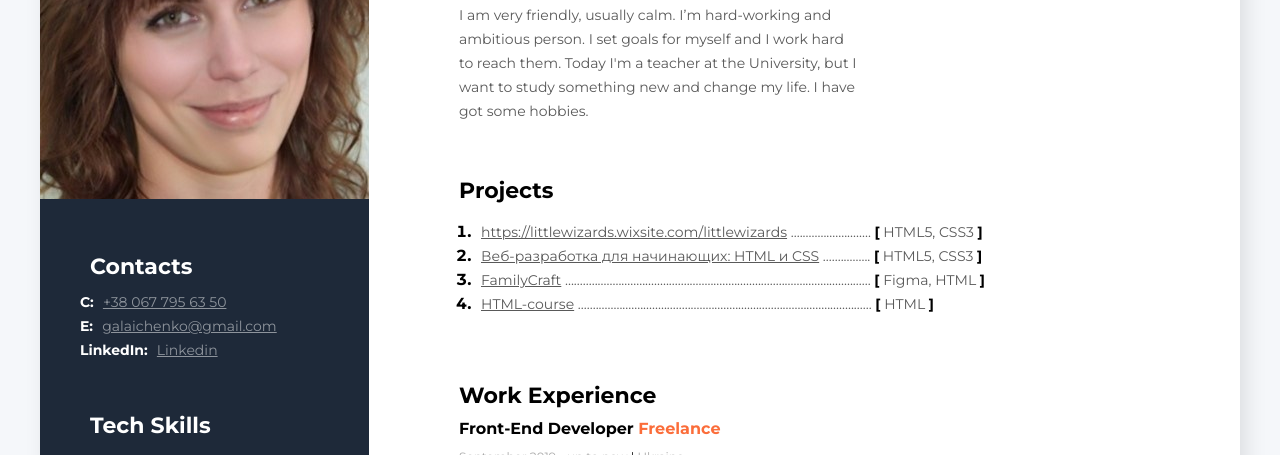
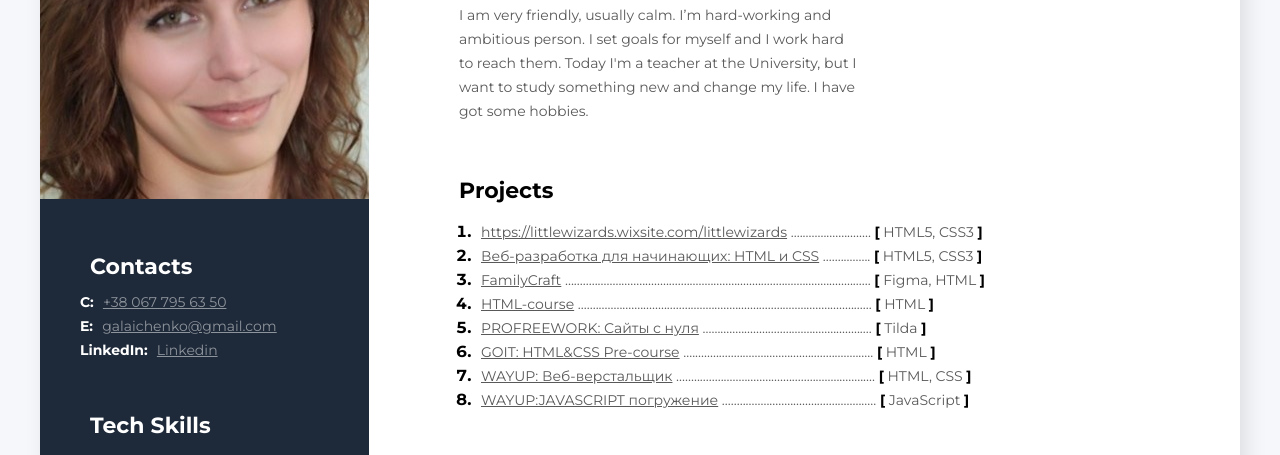
Before and after one commit to galaichenko/my-resume, a plain HTML site: page index.html in a window 1280 px wide. Shown: the part 266-721 px from the top of the page. Drawn offline with Linux system fonts and the light colour scheme.

Commit message:
added some files, changed html

```diff
--- a/index.html
+++ b/index.html
@@ -54,6 +54,34 @@
                             <a href="https://www.sololearn.com/Certificate/1014-4709083/pdf/" target="_blank" class="my-projects-link">HTML-course</a>
                             ...................................................................................................
                             <span class="my-projects-bracket">[</span> HTML <span class="my-projects-bracket">]</span>
+                        </span>
+                    </li>
+                    <li class="my-projects-item">
+                        <span class="my-projects-text">
+                            <a href="img/Galaichenko_Alena_profreework.png" target="_blank" class="my-projects-link">PROFREEWORK: Сайты с нуля</a>
+                            .........................................................
+                            <span class="my-projects-bracket">[</span> Tilda <span class="my-projects-bracket">]</span>
+                        </span>
+                    </li>
+                    <li class="my-projects-item">
+                        <span class="my-projects-text">
+                            <a href="img/certificate_GOIT.png" target="_blank" class="my-projects-link">GOIT: HTML&CSS Pre-course</a>
+                            ................................................................
+                            <span class="my-projects-bracket">[</span> HTML <span class="my-projects-bracket">]</span>
+                        </span>
+                    </li>
+                    <li class="my-projects-item">
+                        <span class="my-projects-text">
+                            <a href="img/diploma_Галайченко Елена Николаевна_26-03-2021.pdf" target="_blank" class="my-projects-link">WAYUP: Веб-верстальщик</a>
+                            ...................................................................
+                            <span class="my-projects-bracket">[</span> HTML, CSS <span class="my-projects-bracket">]</span>
+                        </span>
+                    </li>
+                    <li class="my-projects-item">
+                        <span class="my-projects-text">
+                            <a href="img/diploma_Галайченко Елена Николаевна_26-04-2021.pdf" target="_blank" class="my-projects-link">WAYUP:JAVASCRIPT погружение</a>
+                            ....................................................
+                            <span class="my-projects-bracket">[</span> JavaScript <span class="my-projects-bracket">]</span>
                         </span>
                     </li>
                 </ol>
```
Also changed, not shown: img/certificate_GOIT.png (added), 3 other files.
